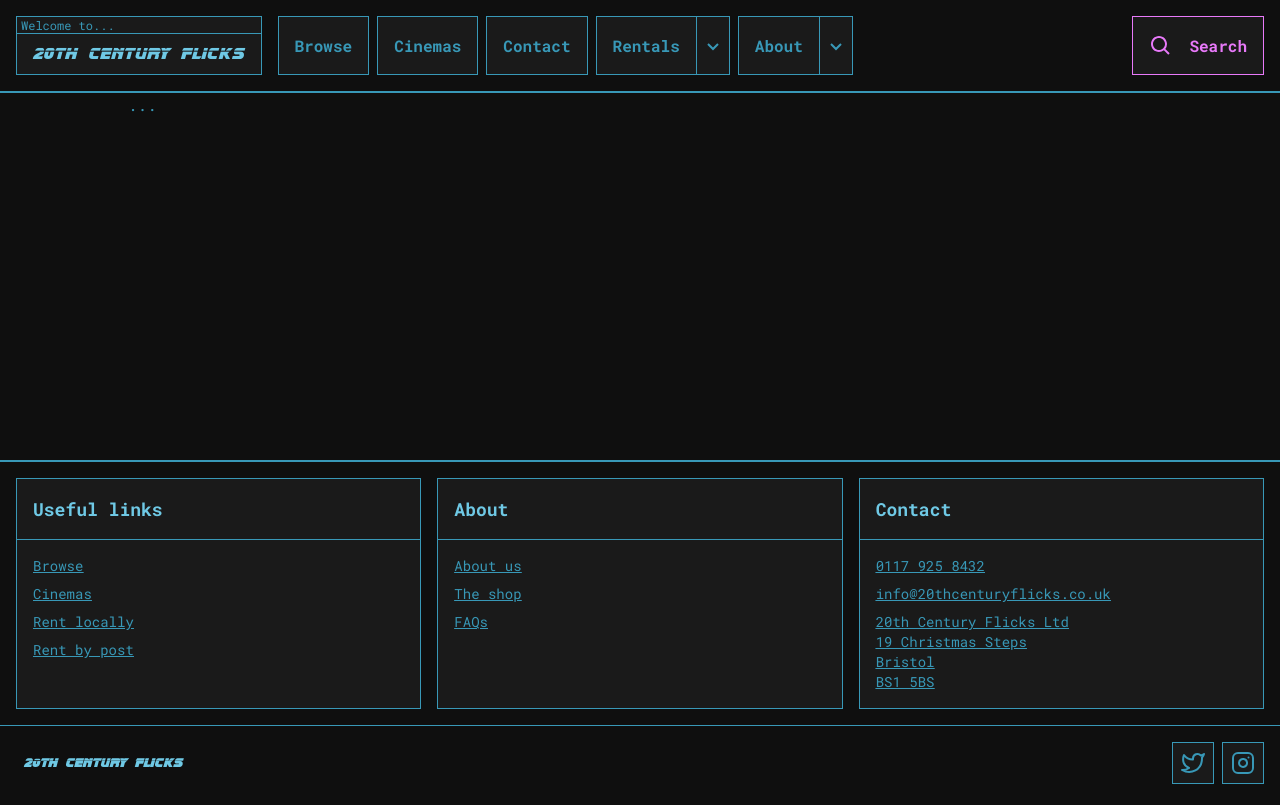
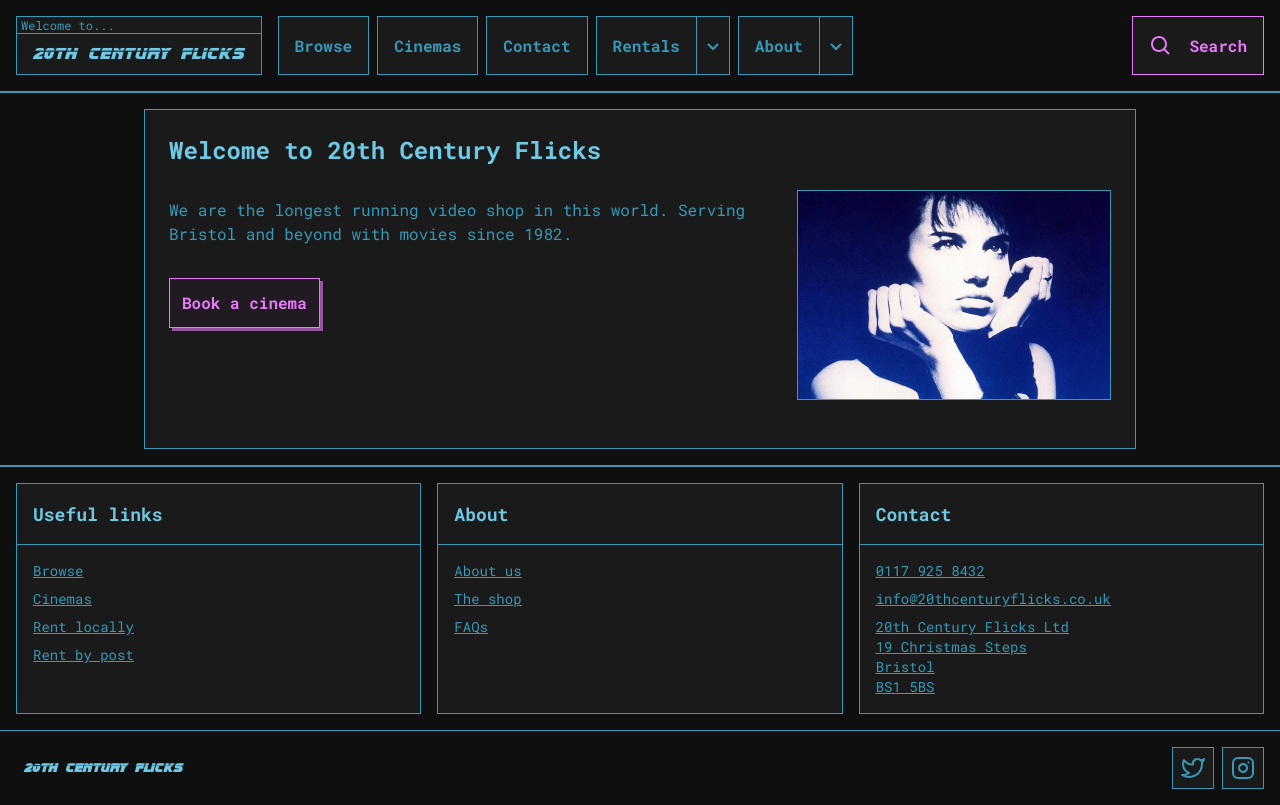
Before and after one commit to alec-hamilton/flicks-frontend, a Next.js app: page / in a window 1280 px wide. Built offline with nearby package versions, Linux system fonts and the light colour scheme.

Commit message:
feat: home banner added

```diff
--- a/app/page.tsx
+++ b/app/page.tsx
@@ -1,9 +1,29 @@
 import { Metadata } from "next";
+import Image from "next/image";
+import betty from "@/assets/images/betty-blue.jpg";
+import PageContentWrapper from "@/components/surfaces/PageContentWrapper";
+import ExternalLink from "@/components/links/ExternalLink";
+import StandardButton from "@/components/buttons/StandardButton";
+import PageContentHeader from "@/components/surfaces/PageContentHeader";
 
 export const metadata: Metadata = {
   title: "My Page Title",
 };
 
 export default function Page() {
-  return "...";
+  return (
+    <PageContentWrapper>
+      <PageContentHeader
+        title="Welcome to 20th Century Flicks"
+        text="We are the longest running video shop in this world. Serving
+        Bristol and beyond with movies since 1982."
+        imageSrc={betty}
+        imageAlt="Movie poster image of betty from betty blue"
+      >
+        <ExternalLink href="https://cal.smoothbook.co/20thcflicks">
+          <StandardButton>Book a cinema</StandardButton>
+        </ExternalLink>
+      </PageContentHeader>
+    </PageContentWrapper>
+  );
 }
```
Also changed, not shown: assets/images/betty-blue.jpg (added).
